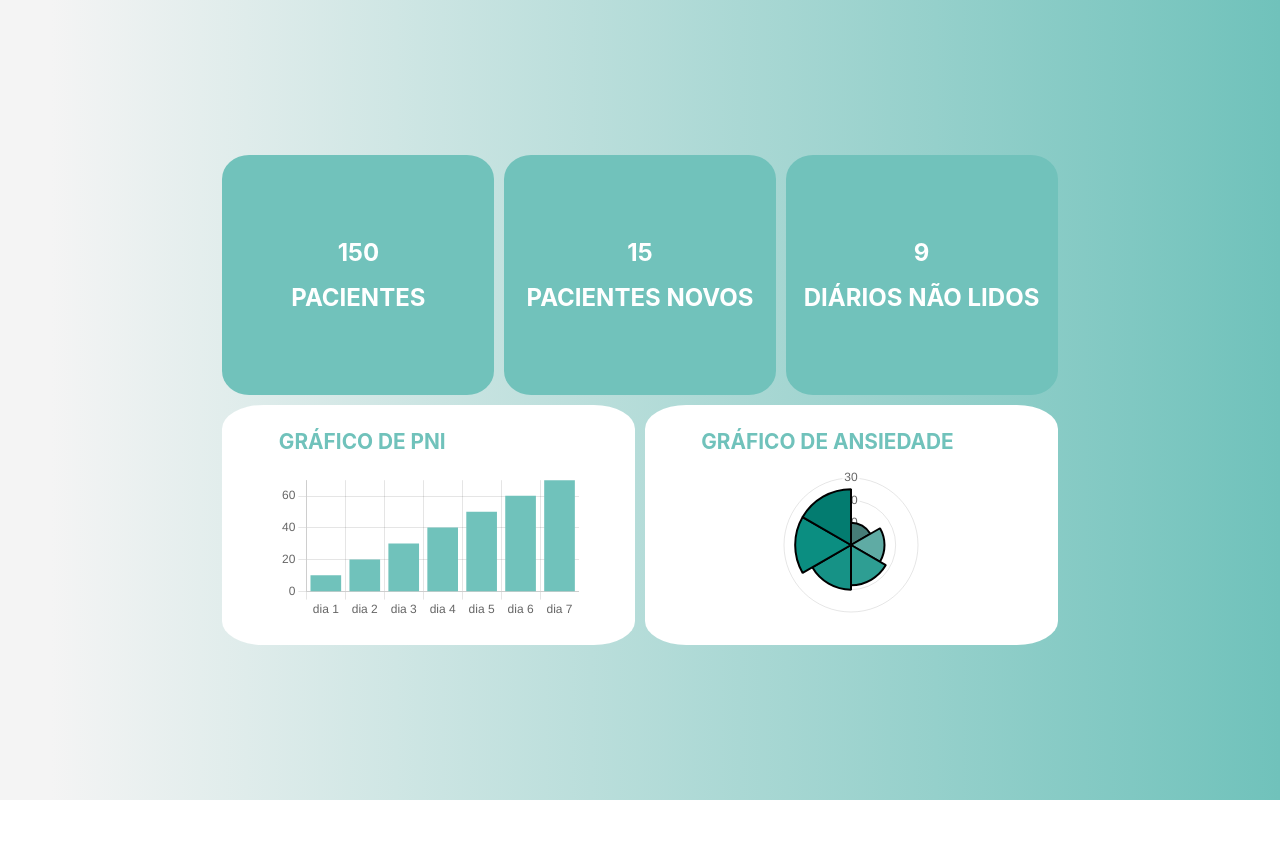
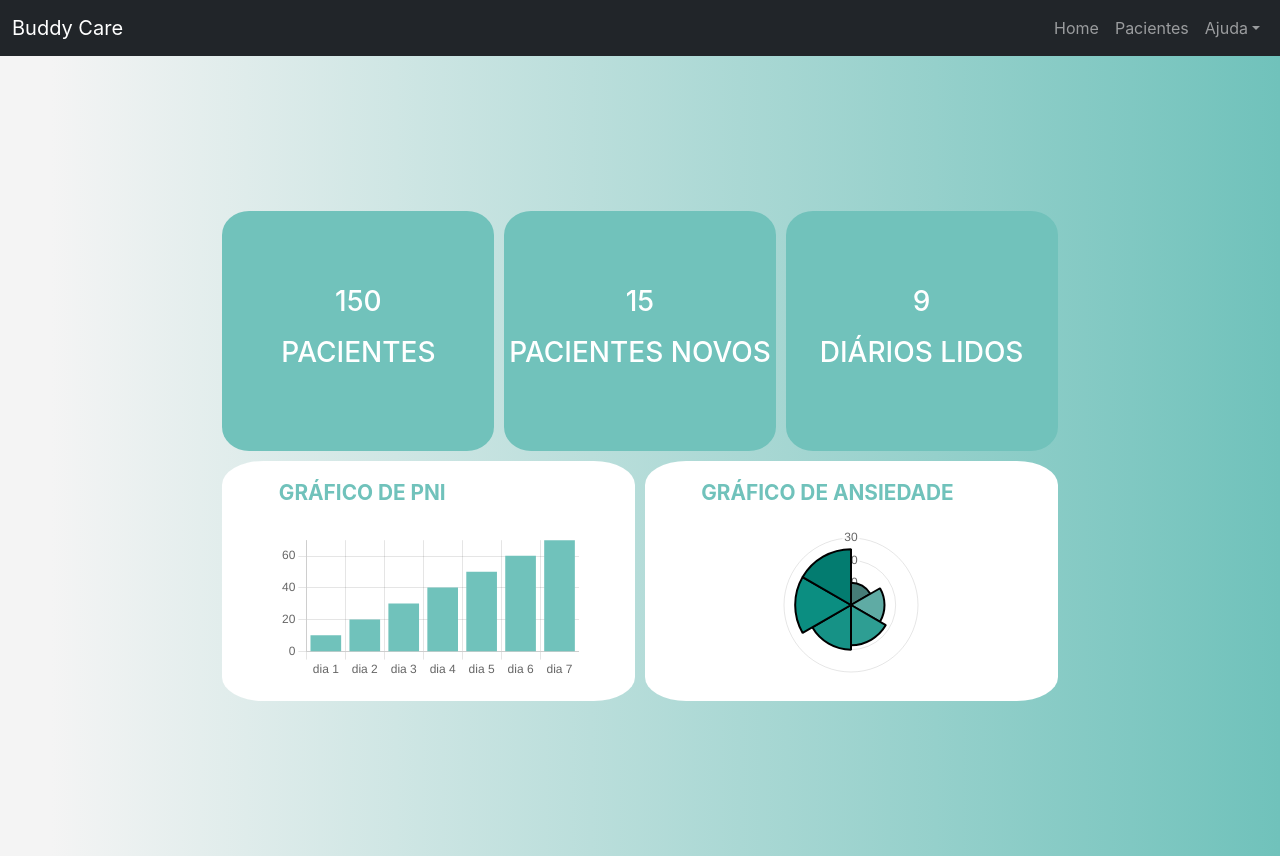
Before and after one commit to btc-equipe-6/buddy-care-frontend, a React (Create React App) app: page / in a window 1280 px wide. Before the commit the page ends 800 px from the top, so only its background shows below. Built offline with nearby package versions, Linux system fonts and the light colour scheme.

Commit message:
chore: reactstrap implementation

```diff
--- a/package.json
+++ b/package.json
@@ -19,6 +19,7 @@
     "react-dom": "^18.2.0",
     "react-router-dom": "^6.8.2",
     "react-scripts": "5.0.1",
+    "reactstrap": "^9.1.6",
     "styled-components": "^5.3.8",
     "typescript": "^4.9.5",
     "web-vitals": "^2.1.4"
--- a/public/index.html
+++ b/public/index.html
@@ -3,6 +3,8 @@
   <head>
     <meta charset="utf-8" />
     <link rel="icon" href="%PUBLIC_URL%/favicon.ico" />
+    <link rel="stylesheet"
+    href="https://cdn.jsdelivr.net/npm/bootstrap@5.1.0/dist/css/bootstrap.min.css"/>
     <meta name="viewport" content="width=device-width, initial-scale=1" />
     <meta name="theme-color" content="#000000" />
     <meta
--- a/src/App.tsx
+++ b/src/App.tsx
@@ -6,6 +6,7 @@ import './App.css';
 import { BrowserRouter } from 'react-router-dom';
 import Router from './router';
 import {  GlobalStyles } from 'assets/styles/global';
+import Header from 'components/Header';
 
 const queryClient = new QueryClient();
 
@@ -14,6 +15,7 @@ function App() {
     <ThemeProvider theme={theme}>
       <BrowserRouter>
           <GlobalStyles/>
+          <Header />
           <QueryClientProvider client={queryClient}>
               <Router />
             </QueryClientProvider>
--- a/src/pages/Home/index.tsx
+++ b/src/pages/Home/index.tsx
@@ -17,7 +17,7 @@ const Home = () => {
                     </ChartBox>
                     <ChartBox>
                         <ContentText>9</ContentText>
-                        <ContentText>DIÁRIOS NÃO LIDOS</ContentText>
+                        <ContentText>DIÁRIOS LIDOS</ContentText>
                     </ChartBox>
                 </TopBox>
                 <BottomBox>
--- a/src/pages/Home/styles.ts
+++ b/src/pages/Home/styles.ts
@@ -49,9 +49,9 @@ export const ChartBox = styled.div`
   border-radius: 10%;
   cursor: pointer;
 `
-export const ContentText = styled.h2`
+export const ContentText = styled.h3`
   color: #ffffffff;
-  padding: 0.5rem;
+  padding: 0.3rem;
 `
 export const ChartBoxTwo = styled.div`
   display: flex;
```
Also changed, not shown: 1 other file (tests, documents, lock files or other folders).
